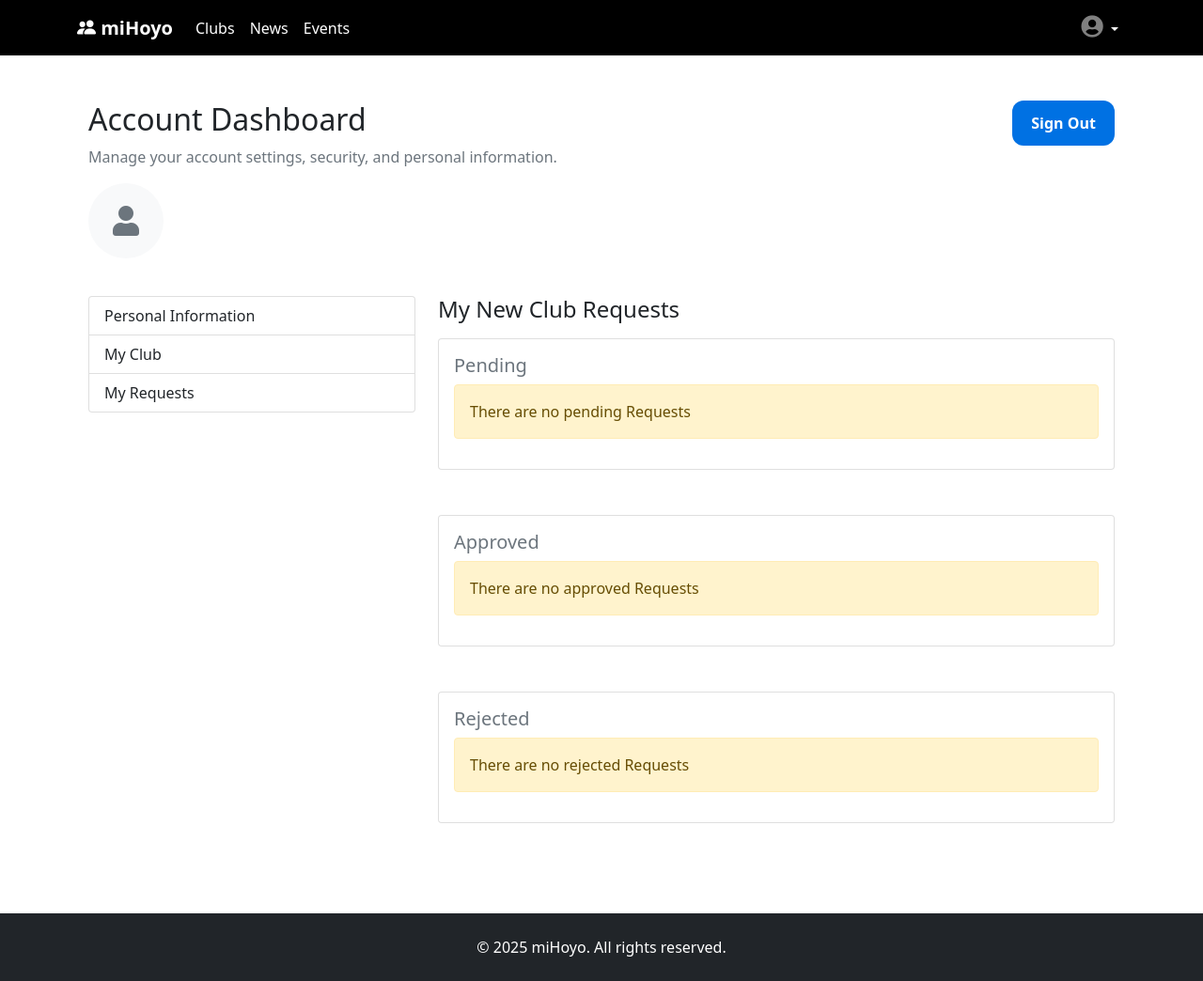
After one commit to MingzeLi-qwq/Clubland, a Django app: page /dashboard/requests/new_club/ in a window 1280 px wide. The commit adds this page. Shown: the whole page at 94% size. Run offline with Django 5.2, Linux system fonts and the light colour scheme; data that the repository does not hold is empty; some libraries are stand-ins or nearby versions.

Commit message:
Implemented user to request a new Club and view requests / 实现了用户申请新Club并查看requests

```diff
--- a/student_union/urls.py
+++ b/student_union/urls.py
@@ -49,6 +49,8 @@
     #Personal Dashboard / 个人资料页
     path('dashboard/personal_information', user_system.views.DashboardPersonalInformation.as_view(), name='dashboard_personal_information'),
     path('dashboard/my_club', user_system.views.DashboardMyClub.as_view(), name='dashboard_my_club'),
+    path('dashboard/my_requests', user_system.views.DashboardMyRequests.as_view(), name='dashboard_my_requests'),
+    path('dashboard/requests/new_club/', user_system.views.NewClubRequestsView.as_view(), name='dashboard_new_club_requests'),
 
 
     # path('societies/', user_system.views.societies, name='societies'),
@@ -95,6 +97,9 @@
     path("clubs/manager/events/<int:event_id>/rsvps/", club_system.views.EventRSVPListView.as_view(), name="event_rsvps"),
     re_path(r"^clubs/manager/events/(?P<event_id>\d+)/remove_rsvp/(?P<username>[\w.@+-]+)/$", club_system.views.RemoveRSVPView.as_view(), name="remove_rsvp"),
     re_path(r"^clubs/manager/events/(?P<event_id>\d+)/add_rsvp/(?P<username>[\w.@+-]+)/$", club_system.views.AddRSVPView.as_view(), name="add_rsvp"),
+
+    # 创建新的Club
+    path('clubs/apply-new-club/', club_system.views.ApplyNewClubView.as_view(), name='apply_new_club'),
     #-------------------------------------------------------- Club related END ----------------------------------------------------------------------------
 
     # Forum related / 论坛相关页面
--- a/user_system/templates/user_system/dashboard/dashboard_base.html
+++ b/user_system/templates/user_system/dashboard/dashboard_base.html
@@ -28,10 +28,30 @@
                     <a href="{% url 'dashboard_my_club' %}" class="list-group-item list-group-item-action">
                         My Club
                     </a>
+                    <a href="{% url 'dashboard_my_requests' %}" class="list-group-item list-group-item-action">
+                        My Requests
+                    </a>
                 </div>
             </div>
 
             <div class="col-md-8">
+                <!-- 错误信息框样式  -->
+                <style>
+                    .alert-error {
+                        background-color: #f8d7da;
+                        color: #721c24;
+                        border-color: #f5c6cb;
+                    }
+                </style>
+
+                {% if messages %}
+                    {% for message in messages %}
+                    <div class="alert alert-{{ message.tags }} mt-2">
+                        {{ message }}
+                    </div>
+                    {% endfor %}
+                {% endif %}
+
                 {% block dashboard_content %}
                 <!-- 动态内容区域 -->
                 {% endblock %}
--- /dev/null
+++ b/user_system/templates/user_system/dashboard/requests/new_club_requests.html
@@ -0,0 +1,112 @@
+{% extends "user_system/dashboard/dashboard_base.html" %}
+
+{% block dashboard_content %}
+
+<style>
+    .bubble-card {
+        transition: transform 0.2s, box-shadow 0.2s;
+        cursor: pointer;
+        overflow: hidden;
+    }
+    .bubble-card:hover {
+        transform: translateY(-5px);
+        box-shadow: 0 0.5rem 1rem rgba(255, 255, 255, 0.15);
+    }
+    .role-bar {
+        height: 8px;
+        width: 100%;
+        margin-bottom: 1rem;
+    }
+    .pending-bar {
+        background: linear-gradient(45deg, #ffea00, #c5a900);
+    }
+    .approved-bar {
+        background: linear-gradient(45deg, #4dff00, #0cb300);
+    }
+    .rejected-bar {
+        background: linear-gradient(45deg, #ff0000, #b30000);
+    }
+</style>
+
+<h4>My New Club Requests</h4>
+<p></p>
+
+<!-- Pending -->
+<div class="mb-5">
+    <div class="card p-3 mb-4">
+        <h5 class="text-muted">Pending</h5>
+        <div class="row">
+            {% for request in pending_requests %}
+            <div class="col-md-4 mb-4">
+                <div class="bubble-card card h-100">
+                    <div class="role-bar pending-bar"></div>
+                    <div class="card-body bg-white text-dark">
+                        <h3 class="card-title">{{ request.name }}</h3>
+                        <p class="card-text text-muted">
+                            <small>Created: {{ request.created_at|date:"M d, Y" }}</small>
+                        </p>
+                    </div>
+                </div>
+            </div>
+            {% empty %}
+            <div class="col-12">
+                <div class="alert alert-warning">There are no pending Requests</div>
+            </div>
+            {% endfor %}
+        </div>
+    </div>
+</div>
+
+<!-- Approved -->
+<div class="mb-5">
+    <div class="card p-3 mb-4">
+        <h5 class="text-muted">Approved</h5>
+        <div class="row">
+            {% for request in approved_requests %}
+            <div class="col-md-4 mb-4">
+                <div class="bubble-card card h-100">
+                    <div class="role-bar approved-bar"></div>
+                    <div class="card-body bg-white text-dark">
+                        <h3 class="card-title">{{ request.name }}</h3>
+                        <p class="card-text text-muted">
+                            <small>Created: {{ request.created_at|date:"M d, Y" }}</small>
+                        </p>
+                    </div>
+                </div>
+            </div>
+            {% empty %}
+            <div class="col-12">
+                <div class="alert alert-warning">There are no approved Requests</div>
+            </div>
+            {% endfor %}
+        </div>
+    </div>
+</div>
+
+<!-- Rejected -->
+<div class="mb-5">
+    <div class="card p-3 mb-4">
+        <h5 class="text-muted">Rejected</h5>
+        <div class="row">
+            {% for request in rejected_requests %}
+            <div class="col-md-4 mb-4">
+                <div class="bubble-card card h-100">
+                    <div class="role-bar rejected-bar"></div>
+                    <div class="card-body bg-white text-dark">
+                        <h3 class="card-title">{{ request.name }}</h3>
+                        <p class="card-text text-muted">
+                            <small>Created: {{ request.created_at|date:"M d, Y" }}</small>
+                        </p>
+                    </div>
+                </div>
+            </div>
+            {% empty %}
+            <div class="col-12">
+                <div class="alert alert-warning">There are no rejected Requests</div>
+            </div>
+            {% endfor %}
+        </div>
+    </div>
+</div>
+
+{% endblock %}
--- a/user_system/views.py
+++ b/user_system/views.py
@@ -11,7 +11,7 @@
 from django.contrib.auth.mixins import LoginRequiredMixin
 from django.contrib.auth import update_session_auth_hash
 from django.contrib.auth.forms import PasswordChangeForm
-from club_system.models import Membership
+from club_system.models import Membership, NewClubRequest
 
 
 def home(request):
@@ -107,3 +107,22 @@
             'managed_clubs': managed_clubs,
             'member_clubs': member_clubs
     })
+
+class DashboardMyRequests(LoginRequiredMixin, View):
+    def get(self, request, *args, **kwargs):
+        return render(request, 'user_system/dashboard/requests/my_requests.html')
+
+
+"""以下内容用来处理Personal Dashboard查看New Club Requests的请求"""
+class NewClubRequestsView(View):
+    def get(self, request):
+        pending_requests = NewClubRequest.objects.filter(creator=request.user, status=NewClubRequest.STATUS_PENDING)
+        approved_requests = NewClubRequest.objects.filter(creator=request.user, status=NewClubRequest.STATUS_APPROVED)
+        rejected_requests = NewClubRequest.objects.filter(creator=request.user, status=NewClubRequest.STATUS_REJECTED)
+
+        context = {
+            'pending_requests': pending_requests,
+            'approved_requests': approved_requests,
+            'rejected_requests': rejected_requests,
+        }
+        return render(request, 'user_system/dashboard/requests/new_club_requests.html', context)
```
Also changed, not shown: club_system/admin.py (+8 -1 lines), club_system/forms.py (added, +13 -0 lines), club_system/models.py (+61 -0 lines), club_system/templates/apply_new_club.html (added, +32 -0 lines), club_system/templates/club_manager/club_manager_base.html (+20 -3 lines), club_system/templates/club_manager/general.html (+0 -17 lines), club_system/templates/club_manager/members.html (+0 -17 lines), club_system/templates/clubs.html (+9 -0 lines), club_system/views.py (+40 -1 lines), user_system/templates/user_system/dashboard/my_club.html (+4 -4 lines), user_system/templates/user_system/dashboard/requests/my_requests.html (added, +13 -0 lines), club_system/migrations/0006_newclubrequest.py (added), club_system/migrations/0007_remove_newclubrequest_id_newclubrequest_request_id.py (added).
